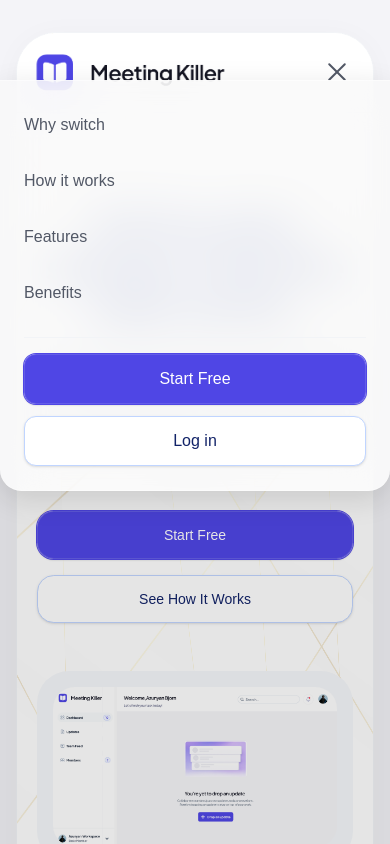
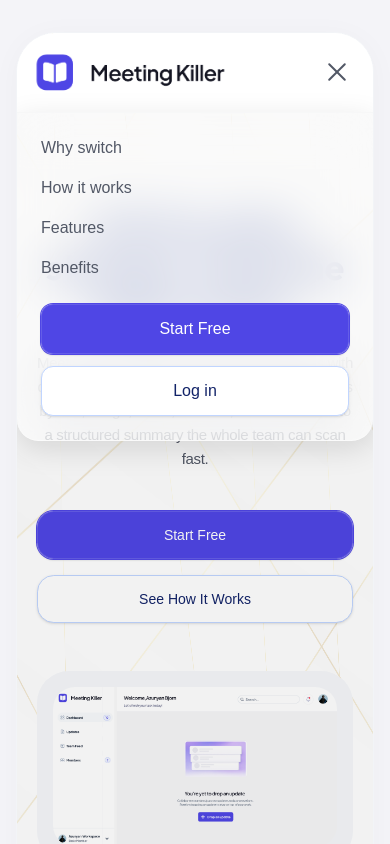
Before and after one commit to heyrapto/meeting-killer-landing, a Next.js app: page / in a window 390 px wide. Both pictures are taken after a click on the button "Open menu". Shown: the top 844 px of the page. Built offline with nearby package versions, Linux system fonts and the light colour scheme.

Commit message:
feat: changes

```diff
--- a/components/layout/navbar.tsx
+++ b/components/layout/navbar.tsx
@@ -83,7 +83,7 @@
               className="text-[#99A0AE] hover:text-[#0E121B] transition-all duration-300 text-[14px] font-medium relative group"
             >
               {link.name}
-              <span className="absolute -bottom-1 left-0 w-0 h-[2px] bg-[#4F46E5] transition-all duration-300 group-hover:w-full rounded-full"></span>
+              <span className="absolute -bottom-1 left-0 w-0 h-[2px] bg-[#4F46E5] transition-all duration-300  rounded-full"></span>
             </Link>
           ))}
         </div>
@@ -132,6 +132,7 @@
       <AnimatePresence initial={false} mode="wait">
         {isMenuOpen && (
           <>
+            {/* translucent overlay to capture outside clicks */}
             <motion.div
               key="overlay"
               initial={{ opacity: 0 }}
@@ -139,7 +140,7 @@
               exit={{ opacity: 0 }}
               transition={{ duration: 0.2 }}
               onClick={() => setIsMenuOpen(false)}
-              className="lg:hidden fixed top-[80px] left-0 w-full h-[calc(100vh-80px)] bg-black/10 z-40"
+              className="lg:hidden absolute top-full left-0 w-full h-[calc(100vh-80px)] bg-black/5 z-40"
               aria-hidden="true"
             />
 
@@ -150,15 +151,16 @@
               animate="open"
               exit="closed"
               variants={menuVariants}
-              className="lg:hidden fixed top-[80px] left-0 z-50 w-full bg-white/80 backdrop-blur-xl backdrop-saturate-150 border-b border-white/50 shadow-[0_8px_30px_rgba(0,0,0,0.12)] origin-top will-change-transform rounded-b-2xl border-t border-[#F2F4F7]"
+              className="lg:hidden absolute top-full left-0 z-50 w-full bg-white/60 backdrop-blur-xl backdrop-saturate-150 border-b border-white/50 shadow-[0_8px_30px_rgba(0,0,0,0.12)] origin-top will-change-transform rounded-b-2xl"
             >
               <div className="flex flex-col p-6 space-y-6">
+                {/* Mobile Navigation Links */}
                 <div className="flex flex-col space-y-4 font-figtree">
                   {links.map((link) => (
                     <motion.div key={link.name} variants={itemVariants}>
                       <Link
                         href={link.href}
-                        className="text-[#525866] hover:text-[#0E121B] transition-all duration-300 text-[16px] font-medium py-2 block focus:outline-none focus-visible:ring-2 focus-visible:ring-black/10 rounded"
+                        className="text-[#525866] hover:text-[#0E121B] transition-all duration-300 text-[16px] font-medium py-2 focus:outline-none focus-visible:ring-2 focus-visible:ring-black/10 rounded"
                         onClick={() => setIsMenuOpen(false)}
                       >
                         {link.name}
@@ -167,17 +169,18 @@
                   ))}
                 </div>
 
-                <motion.div variants={itemVariants} className="space-y-3 pt-4 border-t border-[#F2F4F7]">
+                {/* Mobile Get Started Button */}
+                <motion.div variants={itemVariants} className="space-y-3">
                   <button className="bg-[linear-gradient(0deg,_#4F46E5,_#4F46E5),linear-gradient(180deg,_rgba(255,_255,_255,_0.16)_0%,_rgba(255,_255,_255,_0)_100%)] border border-white/12 shadow-[0px_0px_0px_1px_#4F46E5,0px_1px_2px_0px_#0E121B3D] text-white font-figtree font-medium px-6 py-3 rounded-[12px] w-full transition-all duration-200">
-                    <Link href="#" onClick={() => setIsMenuOpen(false)} className="w-full block">
+                    <Link href="/" onClick={() => setIsMenuOpen(false)}>
                       Start Free
                     </Link>
                   </button>
                   <button className="bg-white hover:bg-gray-50 border border-[#C0D5FF] text-[#122368] font-figtree font-medium px-6 py-3 rounded-[12px] w-full transition-all duration-200 shadow-sm">
                     <Link
-                      href="#"
+                      href="https://brainloom.gitbook.io/brainloom/"
+                      target="_blank"
                       onClick={() => setIsMenuOpen(false)}
-                      className="w-full block"
                     >
                       Log in
                     </Link>
```
